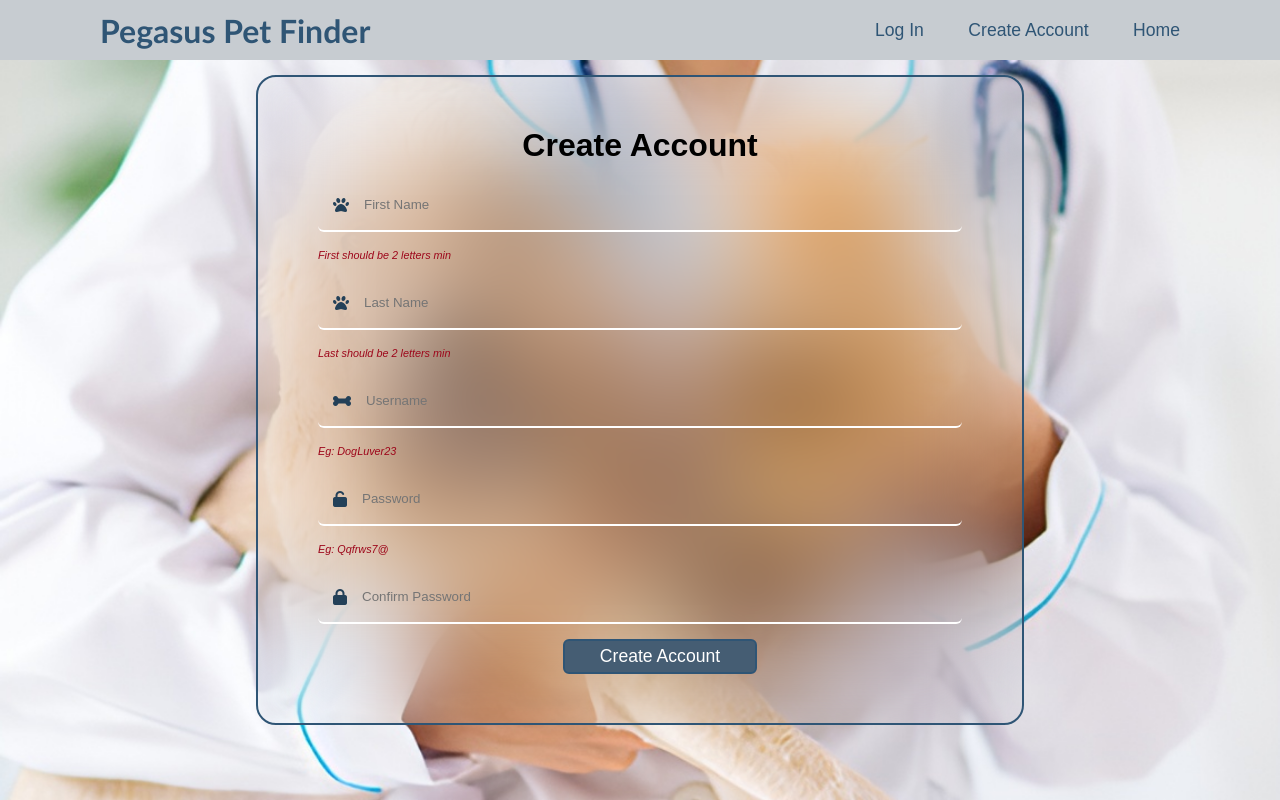
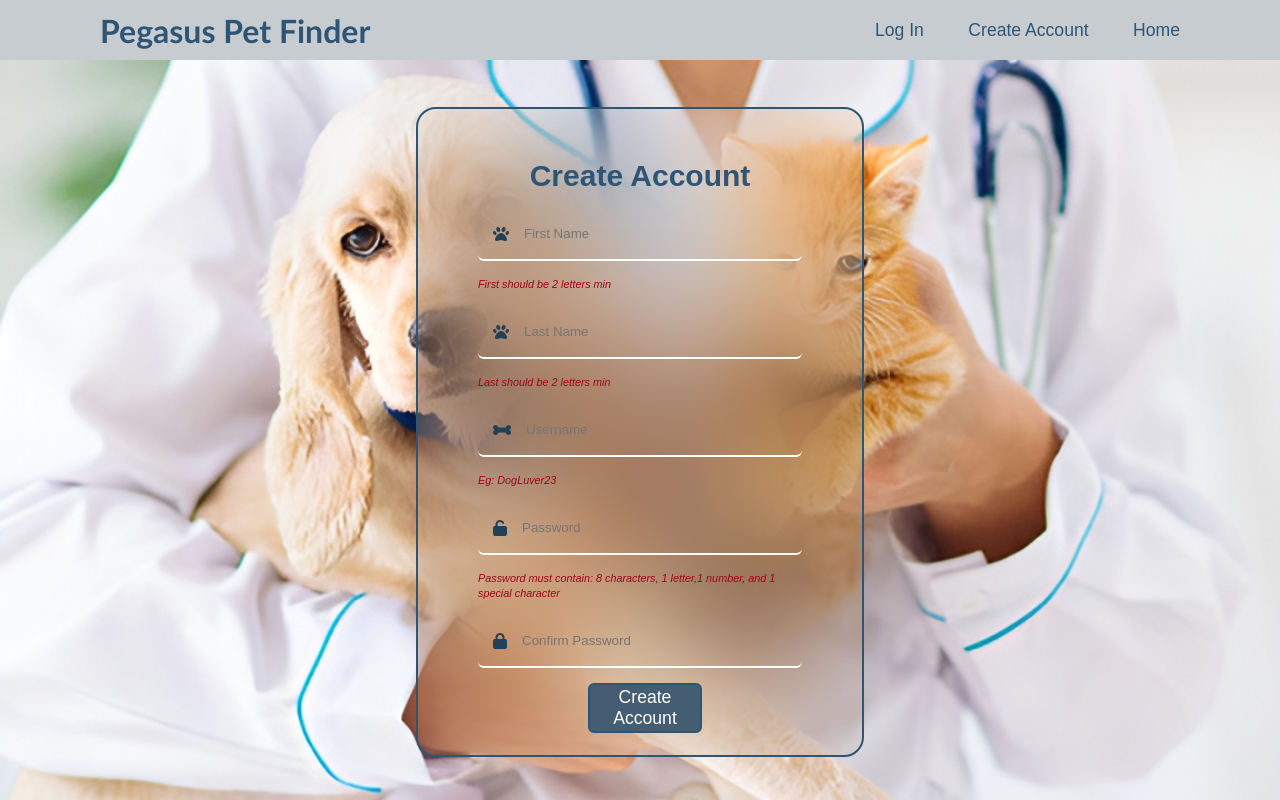
Before and after one commit to s-hassanin/contactManager, a PHP site: page /CreateAccount.html in a window 1280 px wide. Run offline with PHP 8.4, Linux system fonts and the light colour scheme; some libraries are stand-ins or nearby versions.

Commit message:
Create account page changes

```diff
--- a/CreateAccount.html
+++ b/CreateAccount.html
@@ -8,6 +8,7 @@
 		 <title>Create Account</title>
 		 <link rel="stylesheet" href="css/style.css">
 		 <script src="https://kit.fontawesome.com/98b4e25f15.js" crossorigin="anonymous"></script>
+
 </head>
 <body>
 
@@ -23,34 +24,35 @@
 		<div class="form-box2">
 			<h1>Create Account</h1>
 			<form>
-				<div class="input-group">
+				<div class="input-group"id="group1">
 					<div class="input-field">
 						<i class="fa-solid fa-paw" style="color: #234058;"></i>
 						<input type="text"id="registerFirstName" placeholder="First Name" required minlength="2" maxlength="15">
 					</div>
 					<p style="color:#9d061a;"><i><small>First should be 2 letters min</small></i></p>
-					<div class="input-field">
+					<div class="input-field"id="group2">
 						<i class="fa-solid fa-paw" style="color: #234058;"></i>
 						<input type="text"id="registerLastName" placeholder="Last Name" required minlength="2" maxlength="15">
 					</div>
 					<p style="color:#9d061a;"><i><small>Last should be 2 letters min</small></i></p>
-					<div class="input-field">
+					<div class="input-field"id="group3">
 						<i class="fa-solid fa-bone" style="color: #234058;"></i>
 						<input type="text"id="registerUsername" placeholder="Username">
 					</div>
 					<p style="color:#9d061a;"><i><small>Eg: DogLuver23</small></i></p>
-					<div class="input-field">
+					<div class="input-field"id="group4">
 						<i class="fa-solid fa-unlock" style="color: #234058;"></i>
 						<input type="password" id="registerPassword" placeholder="Password">
 					</div>
-					<p style="color:#9d061a;"><i><small>Eg: Qqfrws7@</small></i></p>
-					<div class="input-field">
+					<p style="color:#9d061a;"><i><small>Password must contain: 8 characters, 1 letter,1 number, and 1 special character</small></i></p>
+					<div class="input-field"id="group5">
 						<i class="fa-solid fa-lock" style="color: #234058;"></i>
 						<input type="password" id="confirmPassword" placeholder="Confirm Password">
 					</div>
 					<button type="button" id="loginButton" class="CreateAccountButton" onclick="if(validatePassword()) doRegister();"> Create Account </button>
 					<br>
-					<span id="registerResult"></span>
+					<output id="registerResult"	style="color:#9d061a">
+					</output>
 				</div>
 
 			</form>
--- a/css/style.css
+++ b/css/style.css
@@ -87,9 +87,8 @@
 }
 .container
 {
-  height: 100vh;
-  width: 100%;
-  background-image:  url(vet.jpg);
+  height: 80vh;
+  width: 50%;
   background-position: center;
   background-size: cover;
   position: relative;
@@ -113,11 +112,12 @@
 }
 .form-box2
 {
-  width: 60%;
+  width: 70%;
   height: 650px;
-  max-width: 850px;
+  max-height: 750px;
+  max-width: 900px;
   position: absolute;
-  top: 50%;
+  top: 55%;
   left: 50%;
   transform: translate(-50%,-50%);
   background: transparent;
@@ -127,6 +127,14 @@
   padding: 50px 60px 70px;
   text-align: center;
 }
+.form-box2 h1
+{
+  font-size: 30px;
+  color: #2F5575;
+  position: relative;
+
+}
+
 .form-box h1
 {
   font-size: 30px;
@@ -156,6 +164,7 @@
   border-bottom: 2px solid #fff;
   display: flex;
   align-items: center;
+
 }
 .input-field input
 {
@@ -339,11 +348,12 @@
 }
 .CreateAccountButton
 {
-  width: 30%;
-  height: 35px;
+  width: 35%;
+  height: 50px;
 }
 .input-group .CreateAccountButton
 {
+
   background-color: #455D73;
   border: 2px solid #2F5575;
   outline: none;
@@ -352,7 +362,8 @@
   font-size: 1.1em;
   color:#fff;
   font-weight: 500;
-  margin-left: 40px;
+  margin-top: .1%;
+  margin-left: 10px;
   transition: .5s;
 }
 .input-group .CreateAccountButton:hover
--- a/js/code.js
+++ b/js/code.js
@@ -108,10 +108,11 @@
 	window.location.href = "index.html";
 }
 function validatePassword() {
+	document.getElementById("registerResult").innerHTML = "";
     var p = document.getElementById('registerPassword').value,
         errors = [];
     if (p.length < 8) {
-        errors.push("Your password must be at least 8 characters");
+        errors.push("Your password must be at least 8 characters.");
     }
     if (p.search(/[a-z]/i) < 0) {
         errors.push("Your password must contain at least one letter.");
@@ -122,7 +123,8 @@
 	if (p.search(/[.*!@#$%^&*]/) < 0)
 		errors.push("Your password must contain at least 1 special character.")
     if (errors.length > 0) {
-        document.getElementById("registerResult").innerHTML = (errors.join("\n"));
+
+        document.getElementById("registerResult").innerHTML = "Password specifications not met.";
         return false;
     }
     return true;
@@ -150,14 +152,14 @@
 		{
 			xhr.onreadystatechange = function()
 			{
+
 				if (this.readyState == 4 && this.status == 200)
 				{
 					let jsonObject = JSON.parse( xhr.responseText );
-					document.getElementById("registerResult").innerHTML = jsonObject.data;
+					document.getElementById("registerResult").innerHTML = jsonObject.error;
 				}
 			};
 			xhr.send(jsonPayload);
-			window.location.href = "PetManager.html";
 		}
 		catch(err)
 		{
@@ -168,6 +170,7 @@
 	{
 		document.getElementById("registerResult").innerHTML = "Passwords do not match.";
 	}
+
 }
 
 function addContact()
@@ -265,9 +268,9 @@
 		};
 		xhr.send(jsonPayload);
 	}
-	catch(Error)
+	catch(err)
 	{
-		document.getElementById("contactSearchResult").innerHTML = Error.message;
+		document.getElementById("contactSearchResult").innerHTML = err.message;
 	}
 
 }
```
